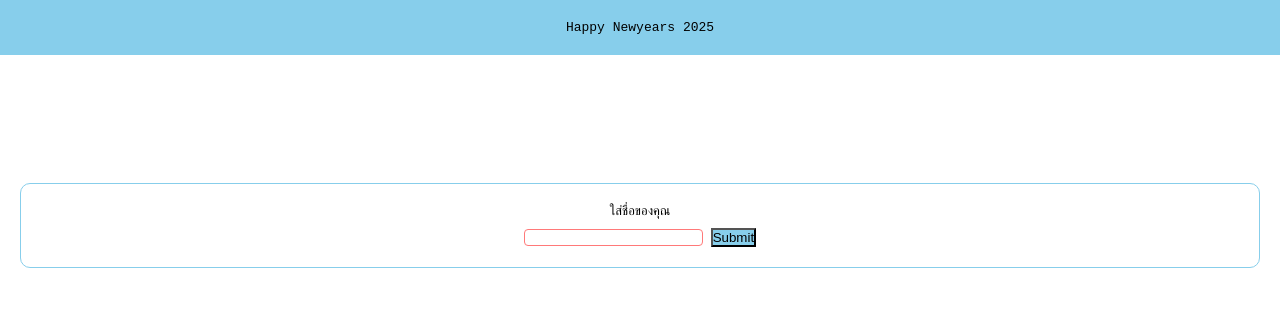
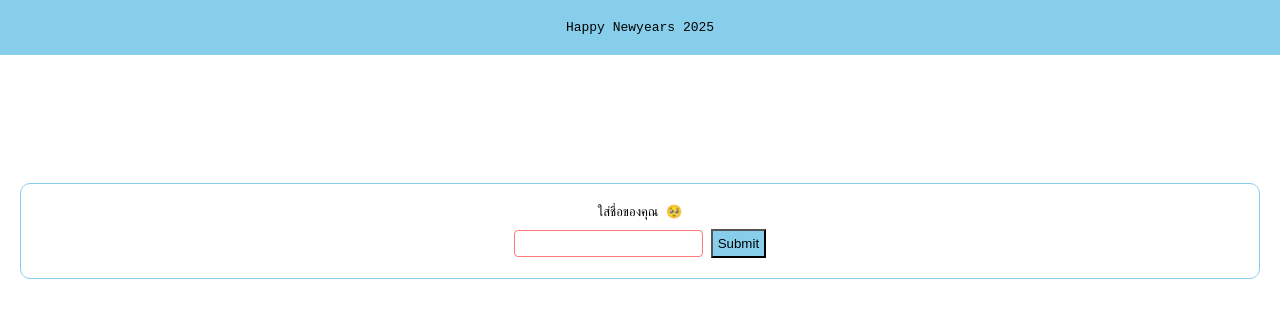
Before and after one commit to Teekung123/learn-git, a plain HTML site: page index.html in a window 1280 px wide. Drawn offline with Linux system fonts and the light colour scheme.

Commit message:
first commit

```diff
--- a/index.html
+++ b/index.html
@@ -10,7 +10,7 @@
     <header class="Header">
         <div class="box">Happy Newyears 2025</div>
         <div class="entername">
-            <label for="name">ใส่ชื่อของคุณ </label> <br>
+            <label for="name">ใส่ชื่อของคุณ 🥺</label> <br>
             <input type="text" id="name">
             <input type="submit" id="submit">
         </div>
--- a/main.css
+++ b/main.css
@@ -28,8 +28,10 @@ input[type="text"] {
     margin-top: 10px;
     border: 1px solid #ff7979;
     border-radius: 4px;
+    padding: 5px;
 }
 
 #submit{
     background-color: skyblue;
+    padding: 5px;
 }
```
